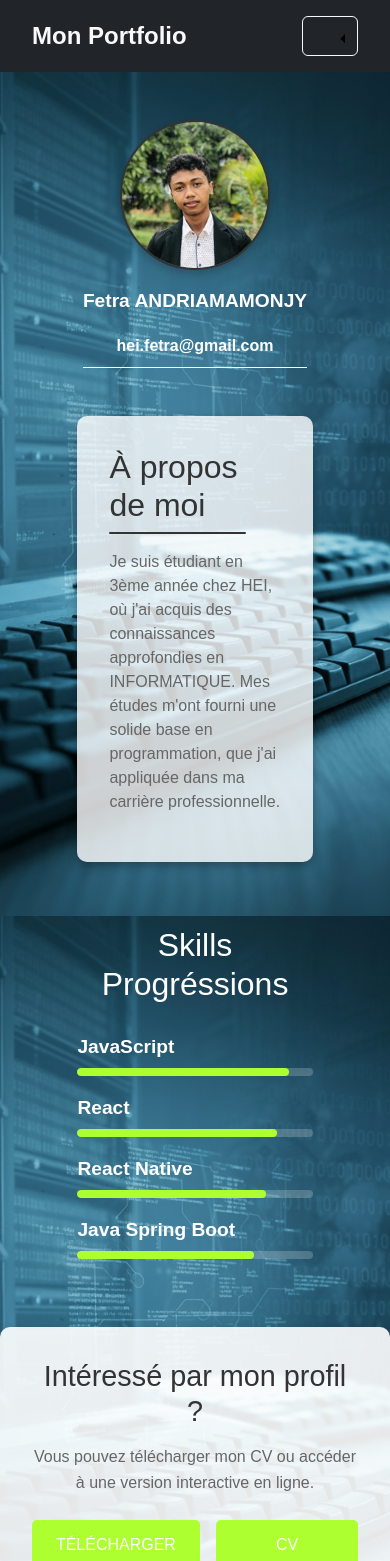
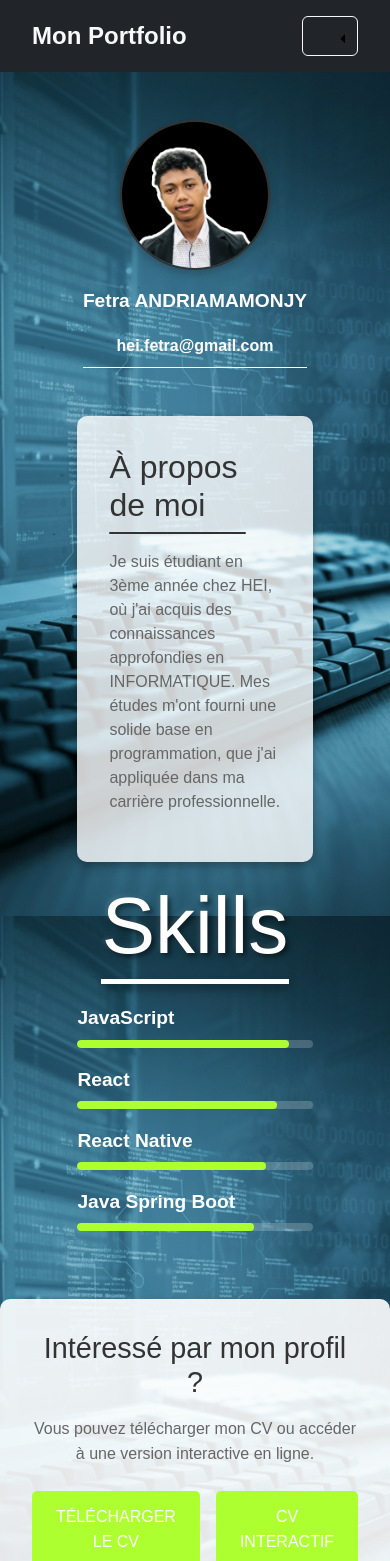
Before and after one commit to fetraandri/my-portfolio, a React (Create React App) app: page /about in a window 390 px wide. Shown: the top 1561 px of the page. Built offline with nearby package versions, Linux system fonts and the light colour scheme.

Commit message:
fix: fix a responsivity in page about.js

```diff
--- a/src/pages/About.js
+++ b/src/pages/About.js
@@ -1,7 +1,7 @@
 import React from 'react';
 import { useSpring, animated } from 'react-spring';
 import './styles/About.css';
-import profileImage from '../pages/styles/profil/profile.jpg';
+import Profilpro from '../pages/styles/profil/Profilpro.jpg';
 import DownloadCV from '../components/DownloadCV';
 
 
@@ -29,7 +29,7 @@ function About() {
     <div className="background-about">
       <div className="about-container">
         <div className="profile-section">
-          <img src={profileImage} alt="Profile" className="profile-image" />
+          <img src={Profilpro} alt="Profile" className="profile-image" />
           <p className="profile-name">Fetra ANDRIAMAMONJY</p>
           <p className="email">hei.fetra@gmail.com</p>
         </div>
@@ -42,7 +42,7 @@ function About() {
       </div>
 
       <div className="skills">
-        <h2 className="skills-title">Skills Progréssions</h2>
+        <h2 className="skills-title">Skills</h2>
         <SkillBar skill="JavaScript" percentage={90} />
         <SkillBar skill="React" percentage={85} />
         <SkillBar skill="React Native" percentage={80} />
--- a/src/pages/styles/About.css
+++ b/src/pages/styles/About.css
@@ -1,4 +1,3 @@
-/* src/pages/About.css */
 
 .background-about {
     background-image: url('../../assets/backgroundabout1.jpg');
@@ -105,16 +104,35 @@
   }
 
   .skills {
-    margin-top: 4rem;
+    margin-top: 1rem;
     width: 80%;
   }
 
   .skills-title {
-    font-size: 2rem;
+    font-size: 5rem;
     color: white;
     text-align: center;
     margin-bottom: 2rem;
+
+    text-shadow: 3px 3px 5px rgba(0, 0, 0, 0.5),
+                 -2px -2px 5px rgba(255, 255, 255, 0.1);
+
+    position: relative;
   }
+
+  .skills-title::after {
+    content: '';
+    position: absolute;
+    width: 80%;
+    height: 5px;
+    background-color: #fff;
+    left: 10%;
+    bottom: -10px;
+    box-shadow: 0 4px 10px rgba(0, 0, 0, 0.5);
+  }
+
+
+
 
   .progress-title {
     font-size: 1.2rem;
```
Also changed, not shown: src/pages/styles/profil/Profilpro.jpg (added).
